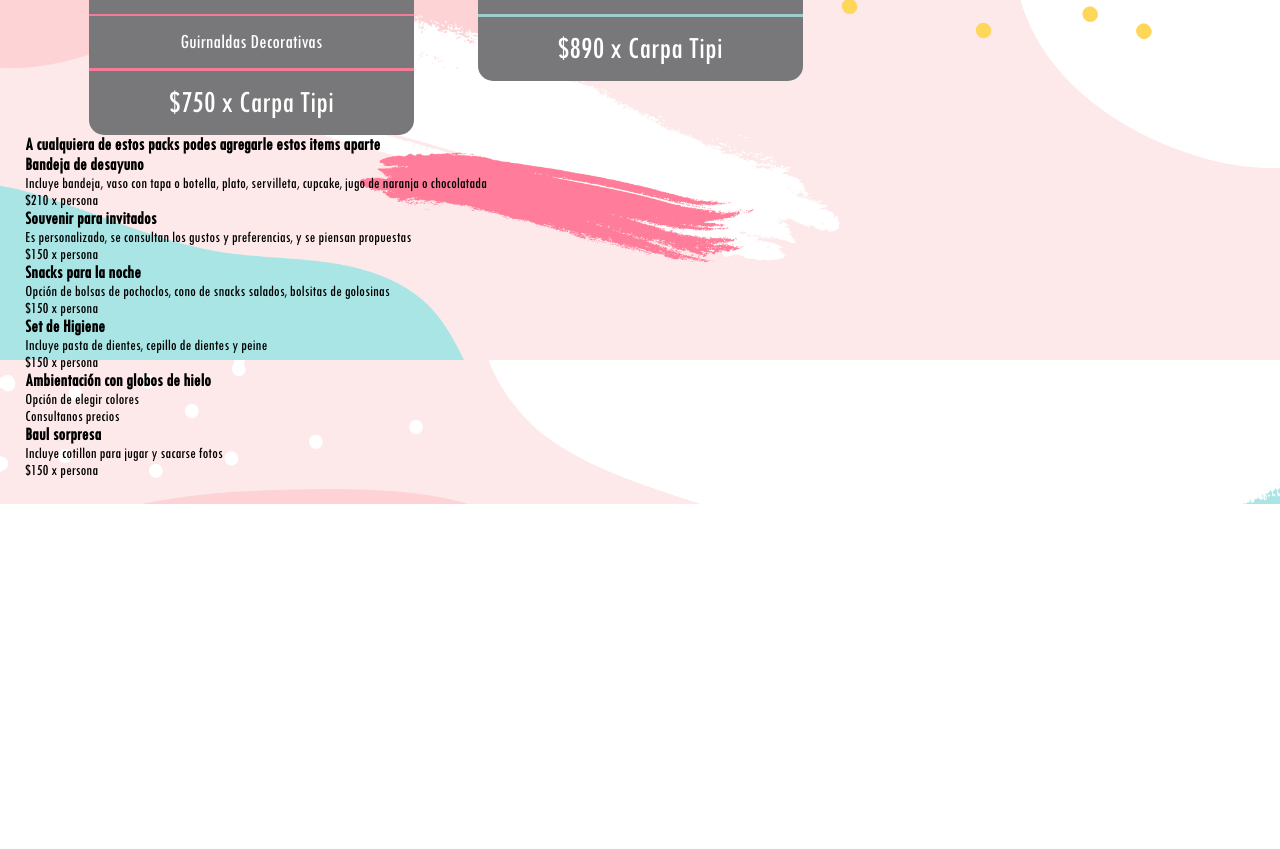
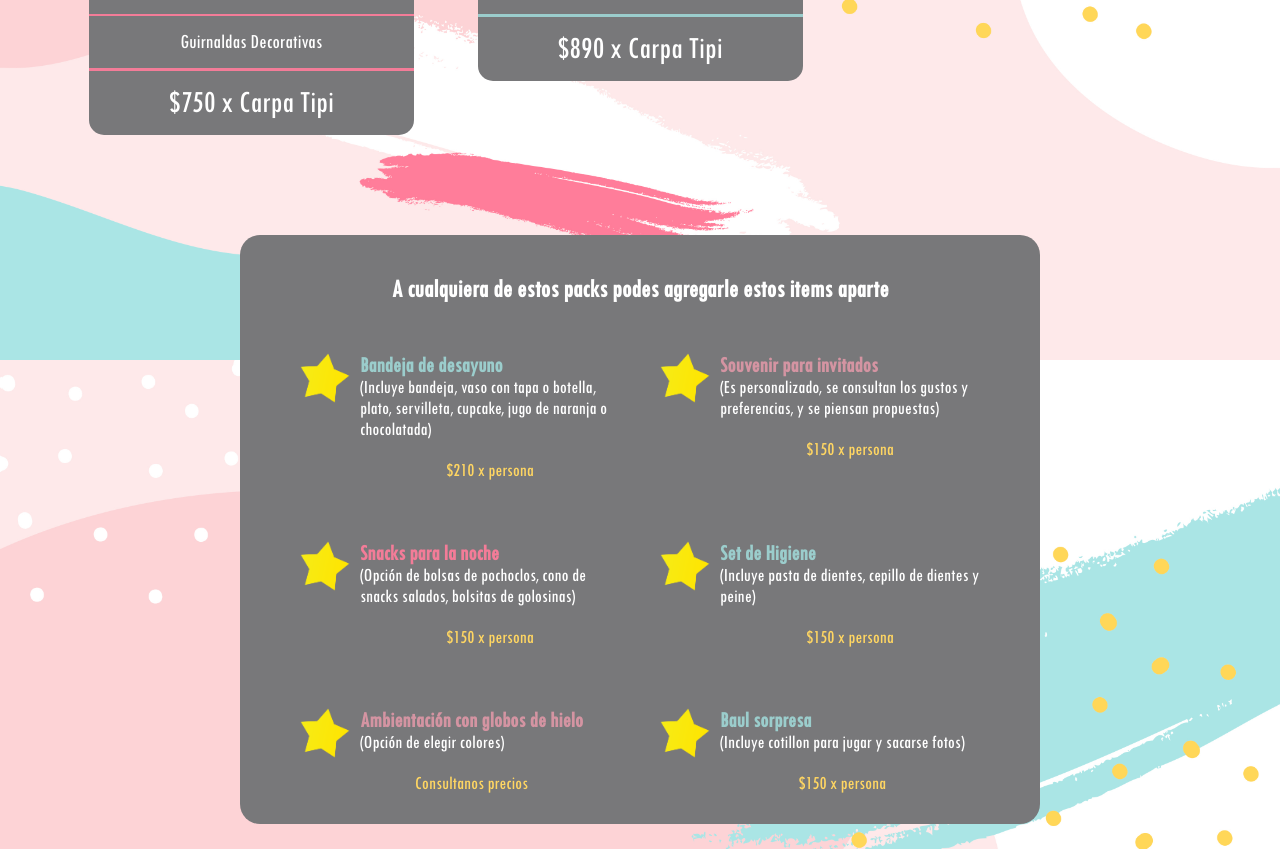
Before and after one commit to martin2844/a-clients-party-website, a Gatsby site: page /servicio in a window 1280 px wide. Shown: the part 700-1549 px from the top of the page. Before the commit the page ends 1204 px from the top, so only its background shows below. Built offline with nearby package versions, Linux system fonts and the light colour scheme; Gatsby itself is replaced by a stand-in of ours.

Commit message:
added service extras

```diff
--- a/src/pages/servicio.js
+++ b/src/pages/servicio.js
@@ -3,39 +3,76 @@ import Layout from '../layout/Layout';
 import TipiPack from '../components/TipiPack';
 import '../stylesheets/servicio.scss';
 
+import { graphql, useStaticQuery } from 'gatsby';
+import Img from 'gatsby-image';
+
 const Servicio = () => {
+
+    const star = useStaticQuery(graphql`
+    query {
+        icons: allFile(sort: {fields: [name], order: ASC}, filter: { sourceInstanceName: { eq: "icons" } }) {
+           edges {
+             node {
+               childImageSharp {
+                 fluid(quality: 100, maxWidth: 200) {
+                     ...GatsbyImageSharpFluid
+                     originalName
+                 }
+               }
+
+             }
+           }
+         }
+        }
+
+    `);
+
+        console.log(star);
+
+    let starImageSrc = star.icons.edges.filter((node) => {
+        return node.node.childImageSharp.fluid.originalName === "star.png";
+    })
+    let starImage = starImageSrc[0].node.childImageSharp.fluid;
+
+
 
 
     const extraInfo = [
         {
             title: "Bandeja de desayuno",
             desc: "Incluye bandeja, vaso con tapa o botella, plato, servilleta, cupcake, jugo de naranja o chocolatada",
-            price: 210
+            price: 210,
+            color: "green"
         },
         {
             title: "Souvenir para invitados",
             desc: "Es personalizado, se consultan los gustos y preferencias, y se piensan propuestas",
-            price: 150
+            price: 150,
+            color: "salmon"
         },
         {
             title: "Snacks para la noche",
             desc: "Opción de bolsas de pochoclos, cono de snacks salados, bolsitas de golosinas",
-            price: 150
+            price: 150,
+            color: "pink"
         },
         {
             title: "Set de Higiene",
             desc: "Incluye pasta de dientes, cepillo de dientes y peine",
-            price: 150
+            price: 150,
+            color: "green"
         },
         {
             title: "Ambientación con globos de hielo",
             desc: "Opción de elegir colores",
-            price: "Consultanos precios"
+            price: "Consultanos precios",
+            color: "salmon"
         },
         {
             title: "Baul sorpresa",
             desc: "Incluye cotillon para jugar y sacarse fotos",
-            price: 150
+            price: 150,
+            color: "green"
         }
     ]
 
@@ -43,14 +80,14 @@ const Servicio = () => {
     let mapExtraInfo = extraInfo.map((item) => {
         return (
             <div className="info-iteree">
-            <div className="star-container">
-
-            </div>
-            <div className="info-container">
-                 <h3>{item.title}</h3>
-                 <p>{item.desc}</p>
-                 <p>{typeof item.price === "string" ? item.price : ("$" + item.price + " x persona")}</p>
-            </div>
+                 <div className="star-container">
+                     <Img className="star" fluid={starImage} />
+                 </div>
+                 <div className="info-container">
+                      <h3 className={`title-${item.color}`}>{item.title}</h3>
+                         <p>({item.desc})</p>
+                     <p className="pack-price">{typeof item.price === "string" ? item.price : ("$" + item.price + " x persona")}</p>
+                 </div>
             </div>
         )
     })
@@ -65,6 +102,7 @@ const Servicio = () => {
                         <TipiPack packType="magic" />
                         <TipiPack packType="premium" />
                     </div>
+                    <div className="center-wrap">
                     <div className="pack-extras-container">
                         <div className="pack-title">
                             <h3>A cualquiera de estos packs podes agregarle estos items aparte</h3>
@@ -72,6 +110,7 @@ const Servicio = () => {
                         {mapExtraInfo}
 
                     </div>
+                    </div>
         </Layout>
     )
 }
--- a/src/stylesheets/servicio.scss
+++ b/src/stylesheets/servicio.scss
@@ -7,12 +7,82 @@
             text-align: center;
 }
 
+.center-wrap {
+    display: flex;
+    flex-direction: column;
+    justify-content: center;
+    align-items: center;
+}
+
 .pack-iteration {
     display: flex;
     flex-direction: row;
     justify-content: space-evenly;
 }
 
+.pack-extras-container {
+    display: flex;
+    flex-direction: row;
+    flex-wrap: wrap;
+    justify-content: center;
+    background-color: #78787A;
+    margin-top: 100px;
+    border-radius: 20px;
+    width: 800px;
+}
+
+.pack-title {
+    flex-basis: 100%;
+    text-align: center;
+    margin-top: 40px;
+    margin-bottom: 20px;
+    color: #fff;
+    font-size: 1.4rem;
+}
+
+.info-container {
+
+}
+
+.info-iteree {
+    flex-basis: 40%;
+    display: flex;
+    flex-direction: row;
+    align-items: center;
+    align-content: center;
+    justify-content: flex-start;
+    color: #fff;
+    margin: 30px 20px;
+    font-size: 1.2rem;
+    align-self: flex-start;
+}
+
+
+.title-green {
+    color: #9BCDCC;
+}
+
+.title-pink {
+    color: #F37C98;
+}
+
+.title-salmon {
+    color: #D494A2;
+}
+
+.pack-price {
+    color: #FFD662;
+    text-align: center;
+    margin-top: 20px;
+}
+
+.star-container {
+   .star {
+    width: 50px;
+   }
+   align-self: flex-start;
+    margin-right: 10px;
+}
 
 // tablet
 @media screen and (max-width: 1100px) {
```
Also changed, not shown: src/icons/star.png (added).
